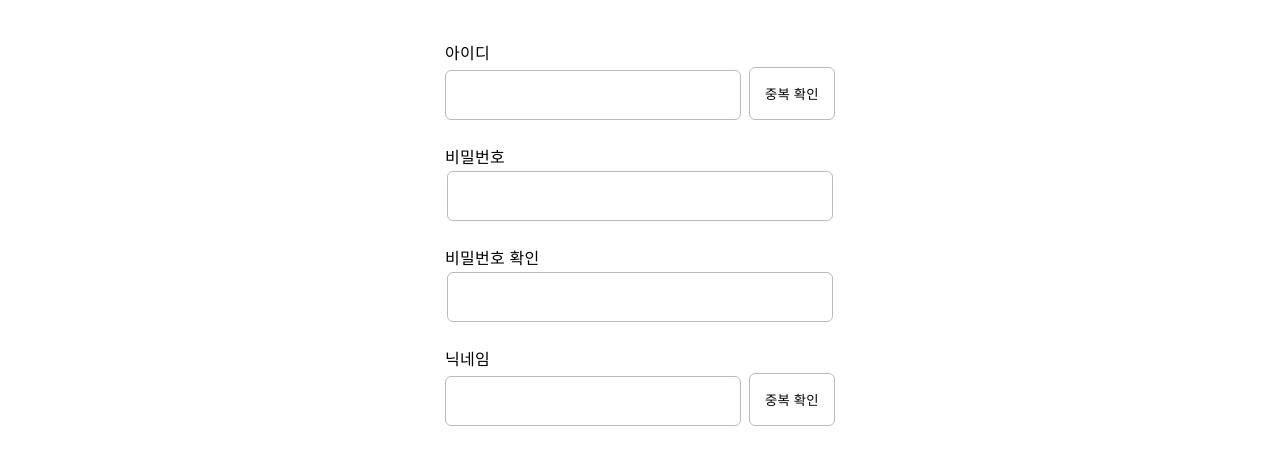
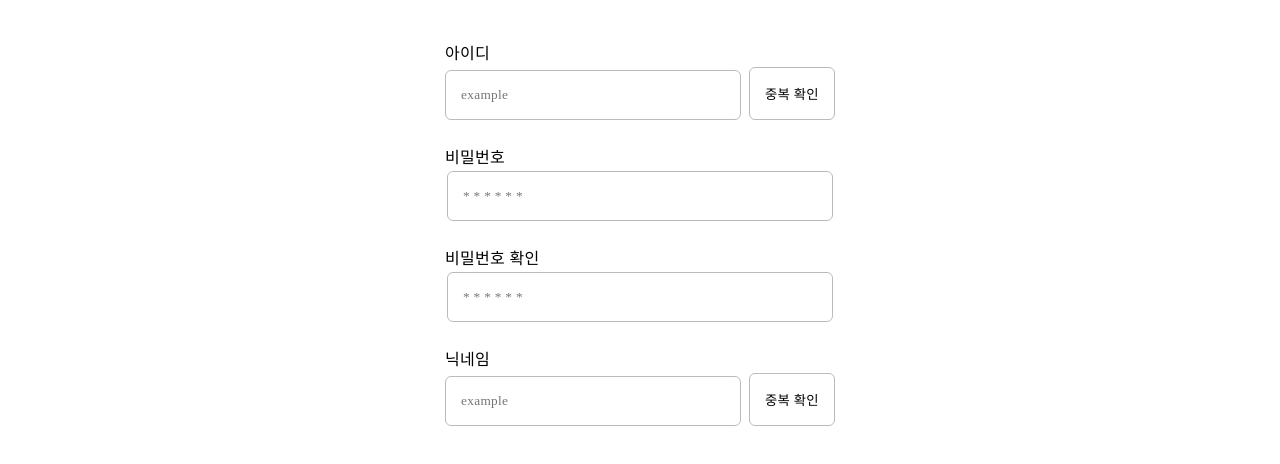
Before and after one commit to JNU-econovation/ReRe-2, a React (Vite) app in the folder FE/: page /signup in a window 1280 px wide. Shown: the part 206-670 px from the top of the page. Built offline with nearby package versions, Linux system fonts and the light colour scheme.

Commit message:
refactor: update design

```diff
--- a/FE/src/components/signup/Input.component.jsx
+++ b/FE/src/components/signup/Input.component.jsx
@@ -19,11 +19,15 @@ const InputField = styled.input`
   margin: 0 auto;
 `;
 
-const Input = ({ label, register, id, rules }) => {
+const Input = ({ label, register, id, rules, type, placeholder }) => {
   return (
     <InputContainer>
       <InputLabel>{label}</InputLabel>
-      <InputField {...register(id, rules)} />
+      <InputField
+        placeholder={placeholder}
+        type={type}
+        {...register(id, rules)}
+      />
     </InputContainer>
   );
 };
--- a/FE/src/components/signup/InputDuplicate.component.jsx
+++ b/FE/src/components/signup/InputDuplicate.component.jsx
@@ -26,6 +26,7 @@ const InputDuplicate = ({
   id,
   rules,
   duplicateCheck,
+  placeholder,
 }) => {
   const handleClick = () => {
     setState(true);
@@ -38,7 +39,7 @@ const InputDuplicate = ({
     <InputContainer>
       <InputLabel>{label}</InputLabel>
       <div>
-        <InputField {...register(id, rules)} />
+        <InputField placeholder={placeholder} {...register(id, rules)} />
         <Button type="button" onClick={handleClickWithDuplicateCheck}>
           중복 확인
         </Button>
--- a/FE/src/pages/Card.page.jsx
+++ b/FE/src/pages/Card.page.jsx
@@ -21,7 +21,7 @@ const CardPage = () => {
   });
 
   const [datas, setDatas] = useState(data && data);
-  console.log(datas?.cards);
+  console.log(datas?.length);
   useEffect(() => {
     setDatas(data);
   }, [data]);
@@ -84,6 +84,9 @@ const CardPage = () => {
               {flipped
                 ? datas && datas[cardIndex]?.answer
                 : datas && datas[cardIndex]?.content}
+              <CardNum>
+                {cardIndex + 1}/{datas?.length}
+              </CardNum>
             </CardFace>
           </Card>
         </CardContainer>
@@ -149,3 +152,10 @@ const CardFace = styled.div`
   height: 100%;
   backface-visibility: hidden;
 `;
+
+const CardNum = styled.div`
+  position: absolute;
+  bottom: 20px;
+  left: 50%;
+  transform: translateX(-50%);
+`;
--- a/FE/src/pages/Login.page.jsx
+++ b/FE/src/pages/Login.page.jsx
@@ -16,6 +16,7 @@ function LoginPage({}) {
   } = useForm();
 
   const handleLogin = (data) => {
+    console.log("handleLogin 함수가 호출되었습니다.")
     axios
       .post(`${import.meta.env.VITE_API_KEY}/users/login`, data, {
         withCredentials: "true",
@@ -53,7 +54,7 @@ function LoginPage({}) {
               label="비밀번호"
               id="pw"
               type="password"
-              placeholder="******"
+              placeholder="* * * * * *"
               register={register}
             />
             <Button>로그인</Button>
--- a/FE/src/pages/Signup.page.jsx
+++ b/FE/src/pages/Signup.page.jsx
@@ -129,7 +129,7 @@ function SignupPage({}) {
             <Input
               label="비밀번호"
               type="password"
-              placeholder="******"
+              placeholder="* * * * * *"
               id="pw"
               register={register}
               rules={{
@@ -144,7 +144,7 @@ function SignupPage({}) {
             <Input
               label="비밀번호 확인"
               type="password"
-              placeholder="******"
+              placeholder="* * * * * *"
               id="passwordConfirm"
               register={register}
               rules={passwordCheck(getValues("pw"))}
```
Also changed, not shown: FE/src/components/main/Grid.component.jsx (line endings or trailing spaces), 1 other file (tests, documents, lock files or other folders).
